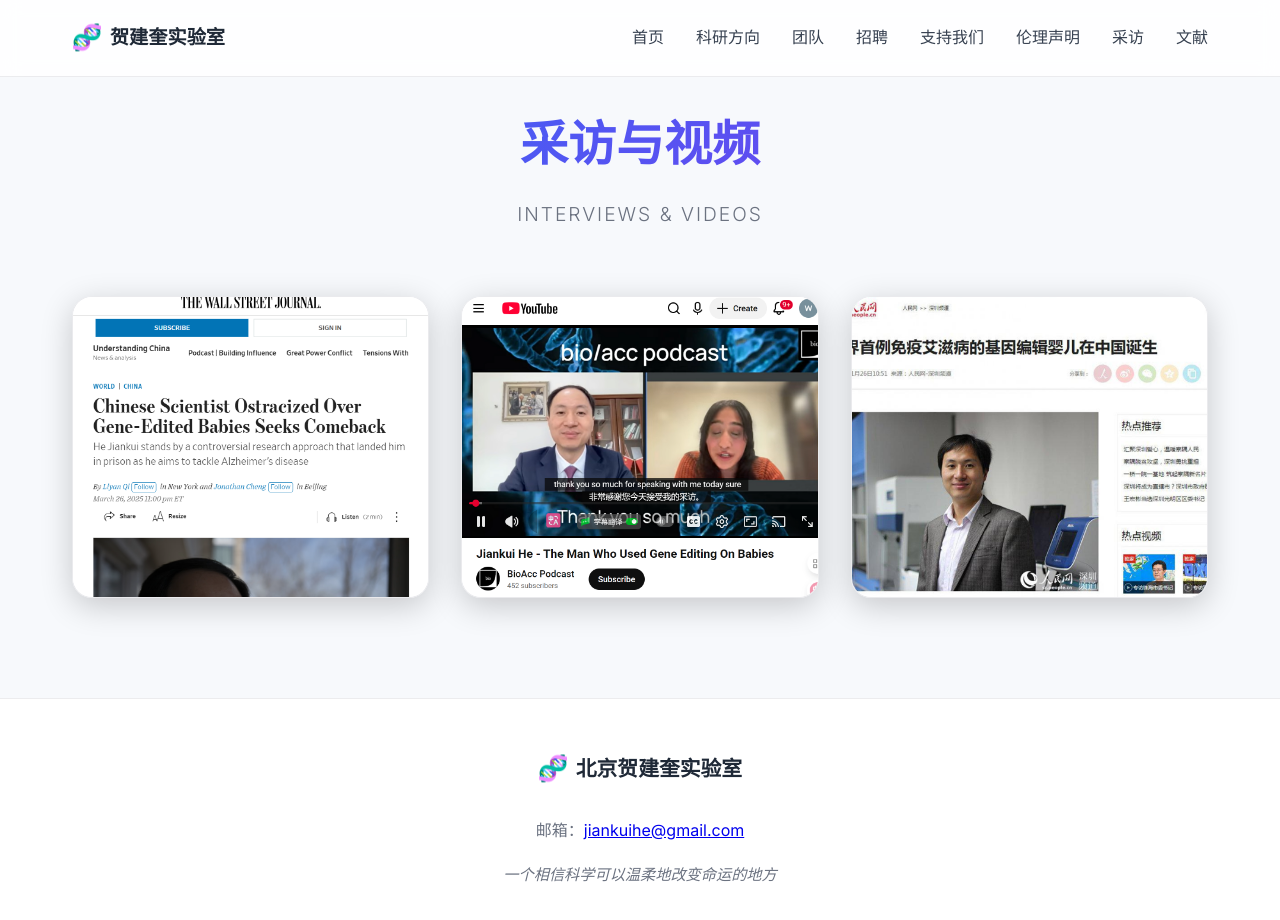
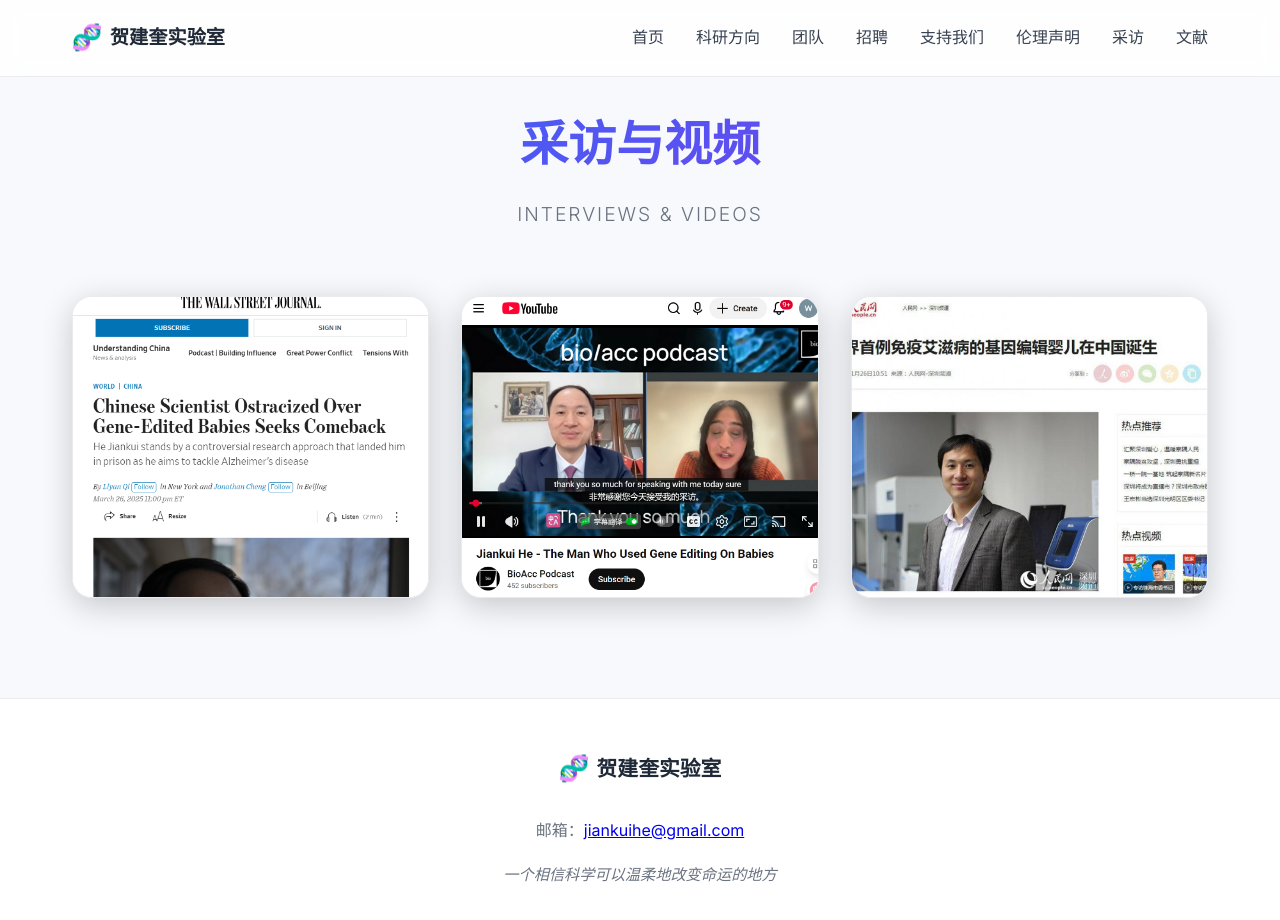
Before and after one commit to ZhenguangZhongBYU/hejiankui_website, a plain HTML site: page interviews.html in a window 1280 px wide. Drawn offline with Linux system fonts and the light colour scheme.

Commit message:
Update title and footer logo text in interviews.html

```diff
--- a/interviews.html
+++ b/interviews.html
@@ -3,7 +3,7 @@
 <head>
     <meta charset="UTF-8">
     <meta name="viewport" content="width=device-width, initial-scale=1.0">
-    <title>采访与视频 | 北京贺建奎实验室</title>
+    <title>采访与视频 | 贺建奎实验室</title>
     <link rel="stylesheet" href="styles.css">
     <link rel="preconnect" href="https://fonts.googleapis.com">
     <link rel="preconnect" href="https://fonts.gstatic.com" crossorigin>
@@ -62,7 +62,7 @@
             <div class="footer-content">
                 <div class="footer-logo">
                     <span class="logo-icon">🧬</span>
-                    <span class="logo-text">北京贺建奎实验室</span>
+                    <span class="logo-text">贺建奎实验室</span>
                 </div>
                 <div class="footer-contact">
                     <p>邮箱：<a href="mailto:jiankuihe@gmail.com">jiankuihe@gmail.com</a></p>
```
